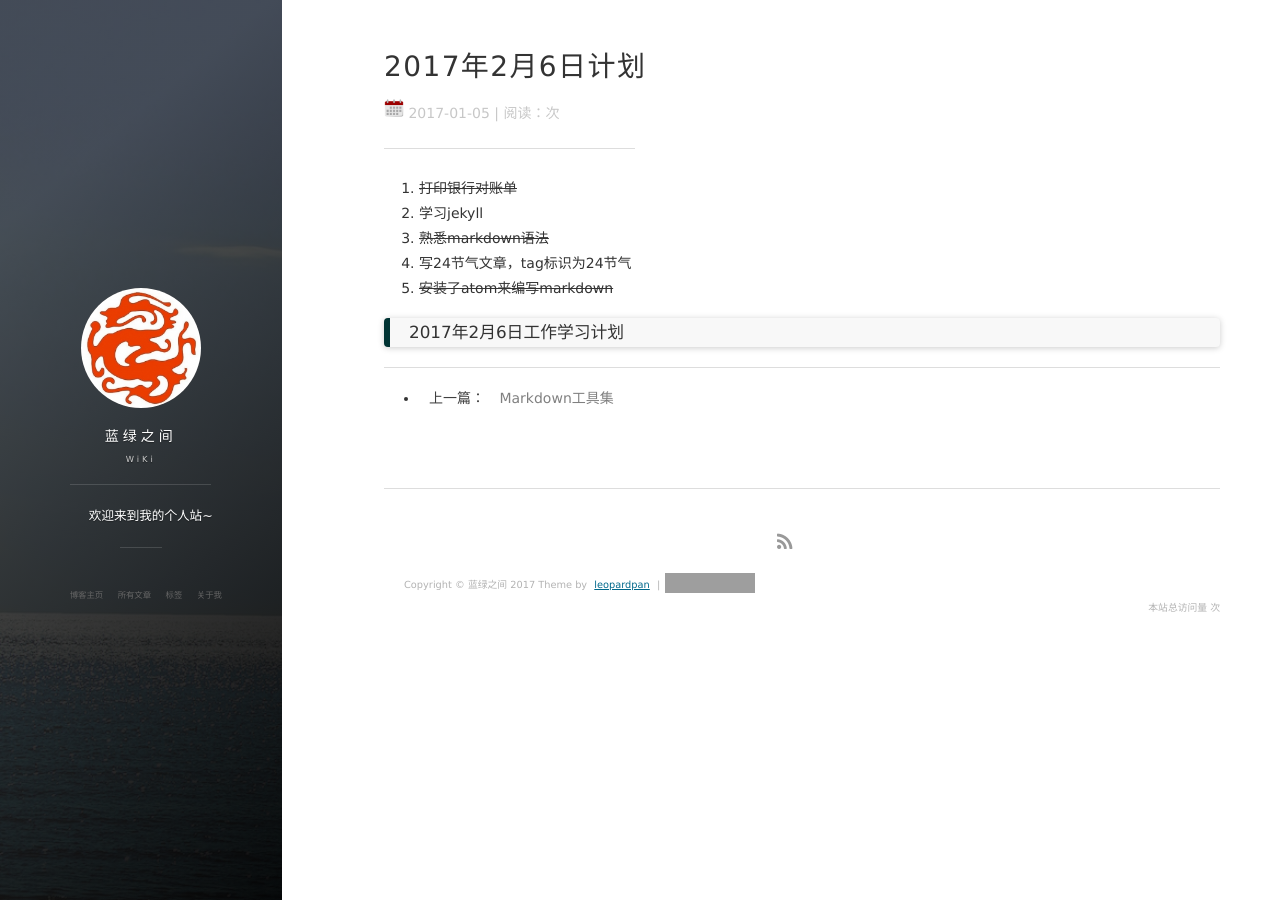
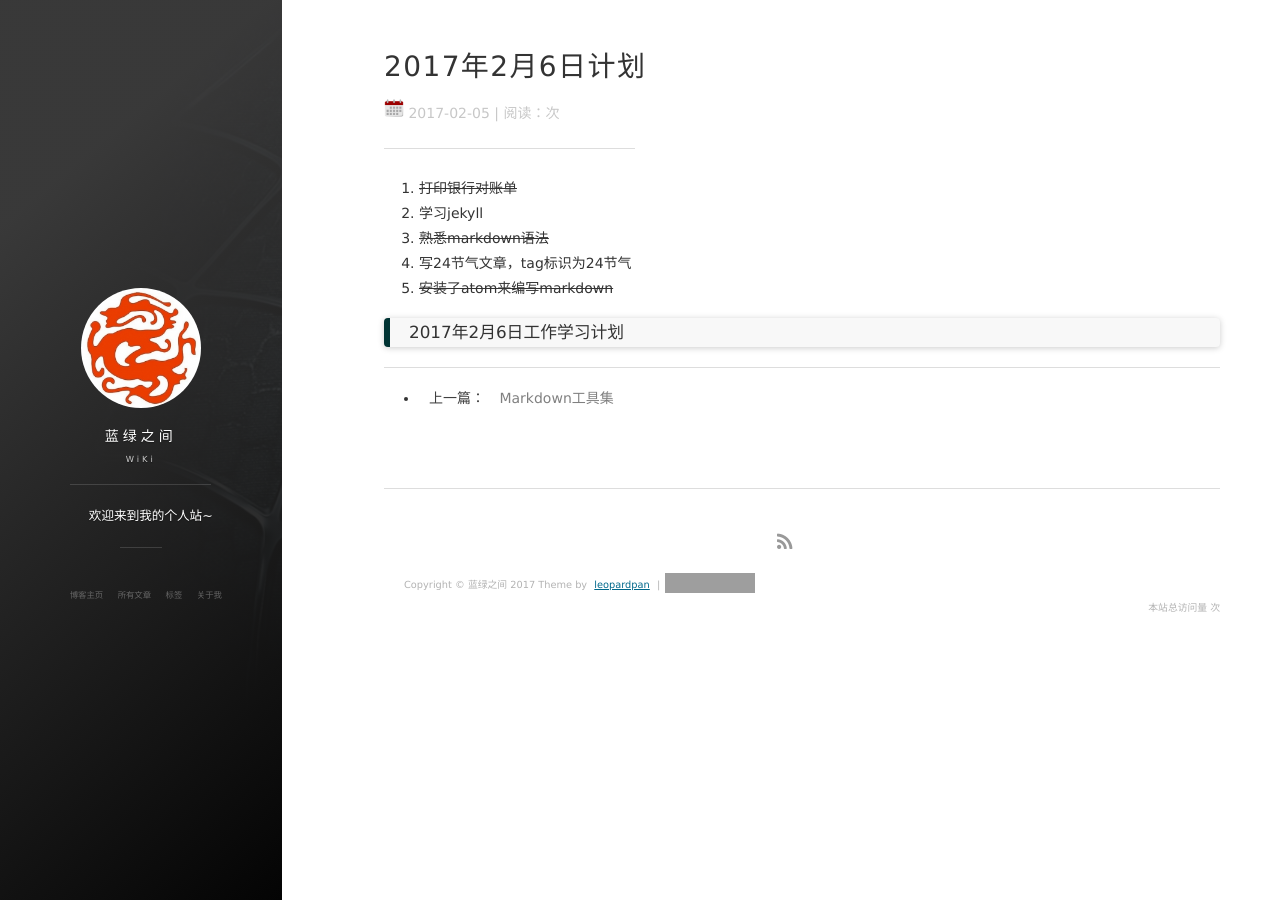
Before and after one commit to 15107355/wiki, a Jekyll site: the page built from _posts/2017-01-05-2月6日计划.md, in a window 1280 px wide. Built offline with Jekyll 4.4.1, drawn with Linux system fonts in a browser that asks for light colours; nearby versions of some CDN libraries; comment, search, counter and statistics services are not loaded; grey boxes are pictures that could not be loaded.

Commit message:
2017.2.7 11:00修改背景图片

```diff
--- a/_posts/2017-01-05-2月6日计划.md
+++ b/_posts/2017-01-05-2月6日计划.md
@@ -1,9 +1,10 @@
 ---
 layout: post
 title: 2017年2月6日计划
-date: 2017-01-05
+date: 2017-02-05
 tag: 计划
 ---
+
 ----------
 
 
```
Also changed, not shown: images/background-cover.jpg, images/background-cover1.jpg (added).
